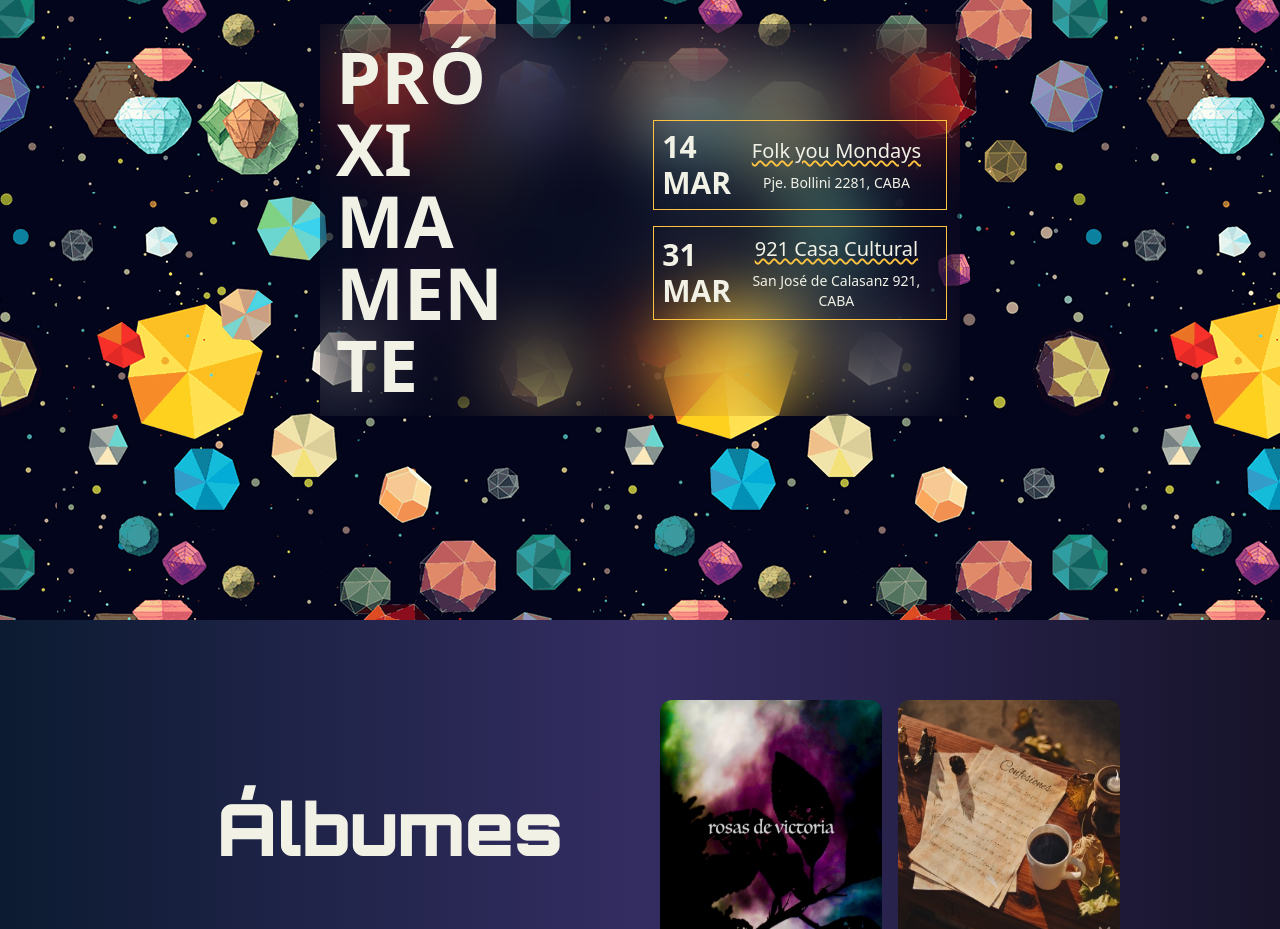
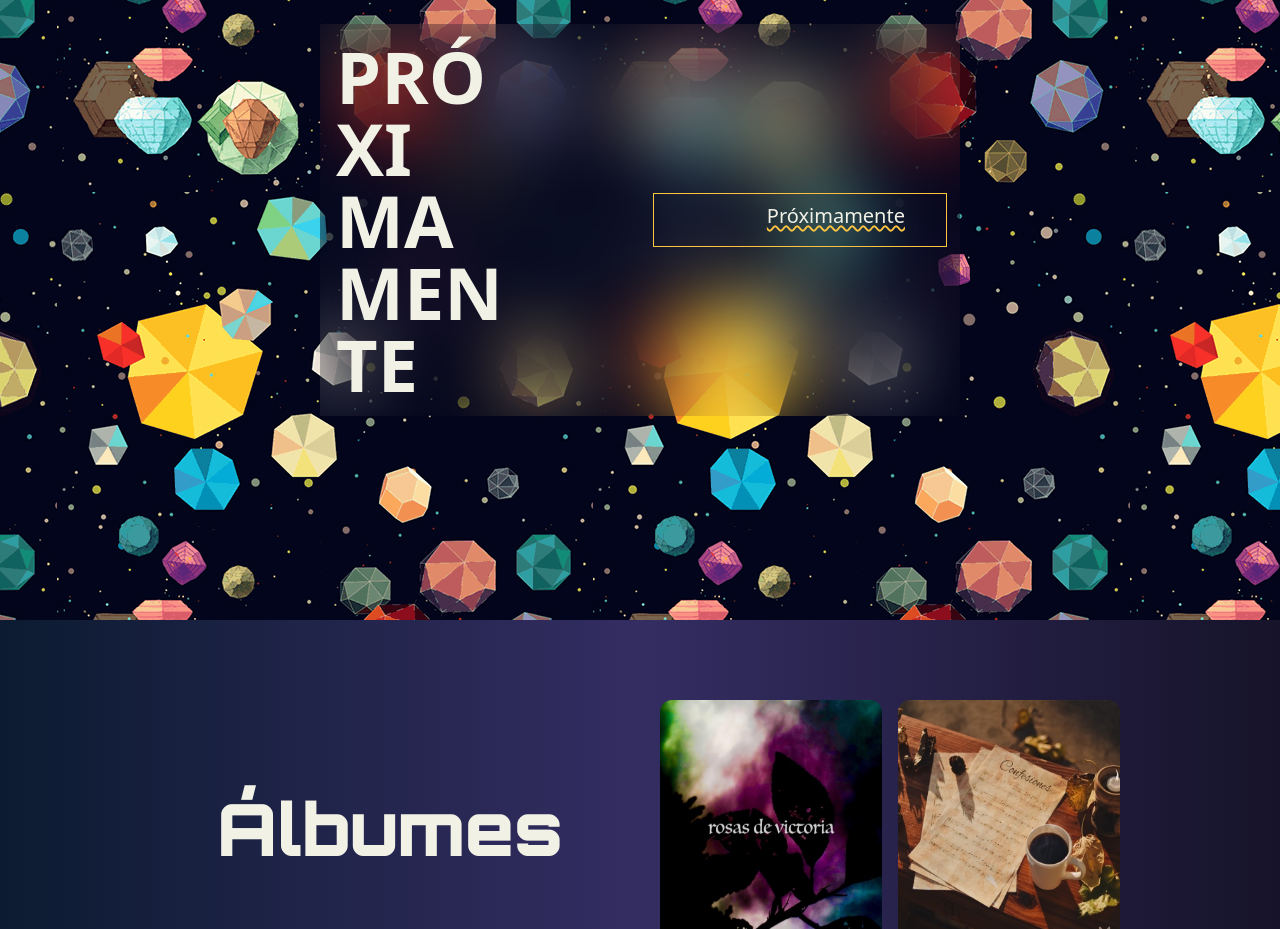
Before and after one commit to leonardoromero/mariano-kowal, a React (Create React App) app: page / in a window 1280 px wide. Shown: the part 980-1909 px from the top of the page. Built offline with nearby package versions, Linux system fonts and the light colour scheme.

Commit message:
Deleted old shows

```diff
--- a/src/components/Shows/Shows.js
+++ b/src/components/Shows/Shows.js
@@ -22,19 +22,11 @@ export const Shows = () => {
 
 				<ShowsContentCol>
 					<NewShow
-						day='14'
-						month='mar'
-						place='Folk you Mondays'
-						link='https://www.instagram.com/folkyoumondays/'
-						address='Pje. Bollini 2281, CABA'
+
+						place='Próximamente'
+
 					/>
-					<NewShow
-						day='31'
-						month='mar'
-						place='921 Casa Cultural'
-						link='https://www.instagram.com/921.casacultural/'
-						address='San José de Calasanz 921, CABA'
-					/>{' '}
+
 				</ShowsContentCol>
 			</ShowsContainer>
 		</div>
```
